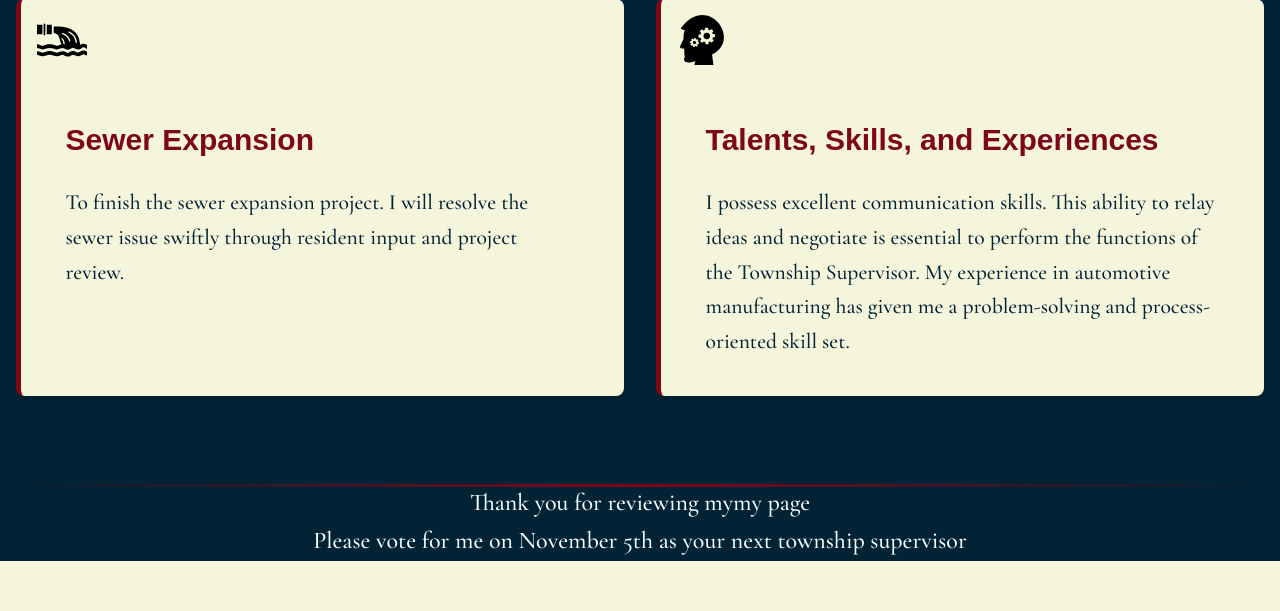
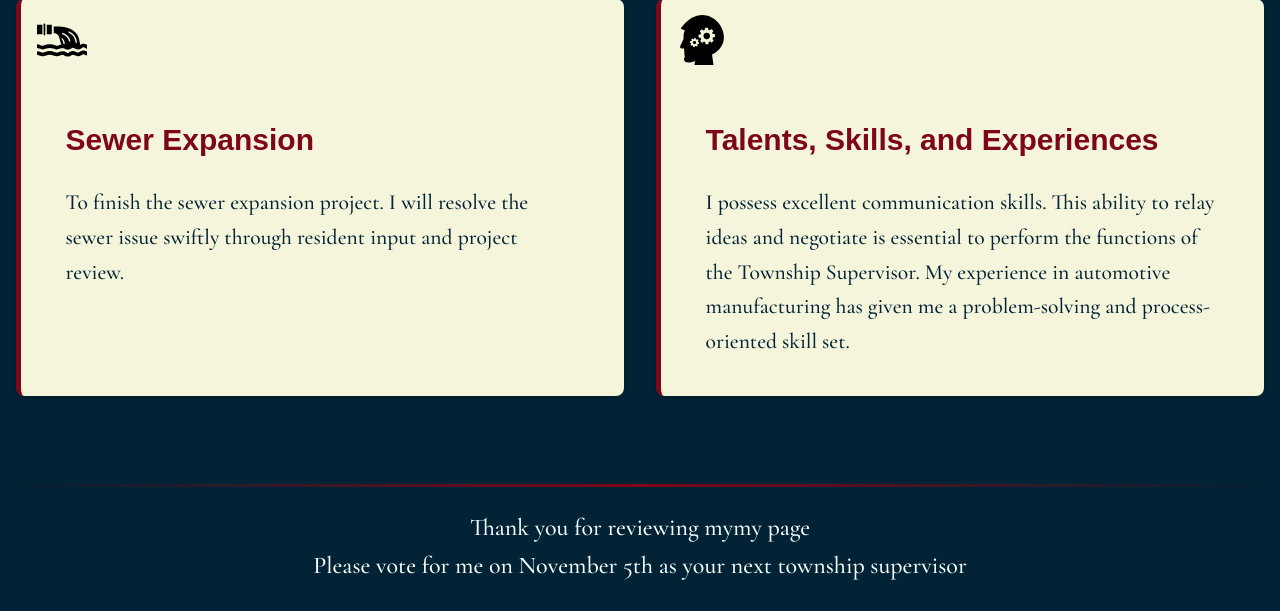
Before and after one commit to austin-wojo/patriot, a Flask app: page / in a window 1280 px wide. Shown: the part 4564-5175 px from the top of the page. Before the commit the page ends 5125 px from the top, so only its background shows below. Run offline with Flask 3, Linux system fonts and the light colour scheme; some web fonts are replaced.

Commit message:
Minor updates to content and stlying

```diff
--- a/app/static/css/style.css
+++ b/app/static/css/style.css
@@ -146,6 +146,11 @@ header {
 
 p.footer-content {
 
+justify-content: center;
+
+display: flex;
+
+padding: 25px;
 }
 .quote1, .quote2 {
 
```
